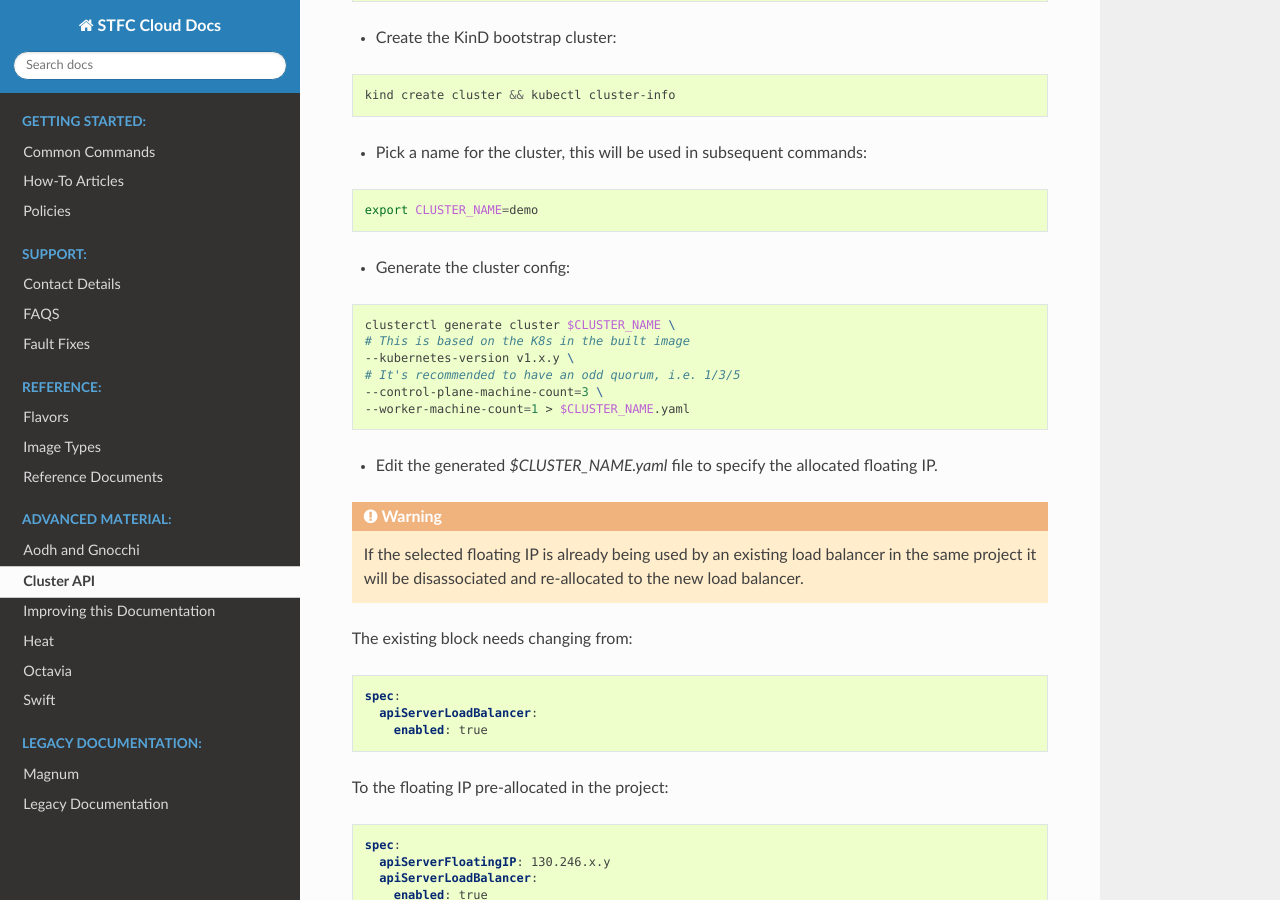
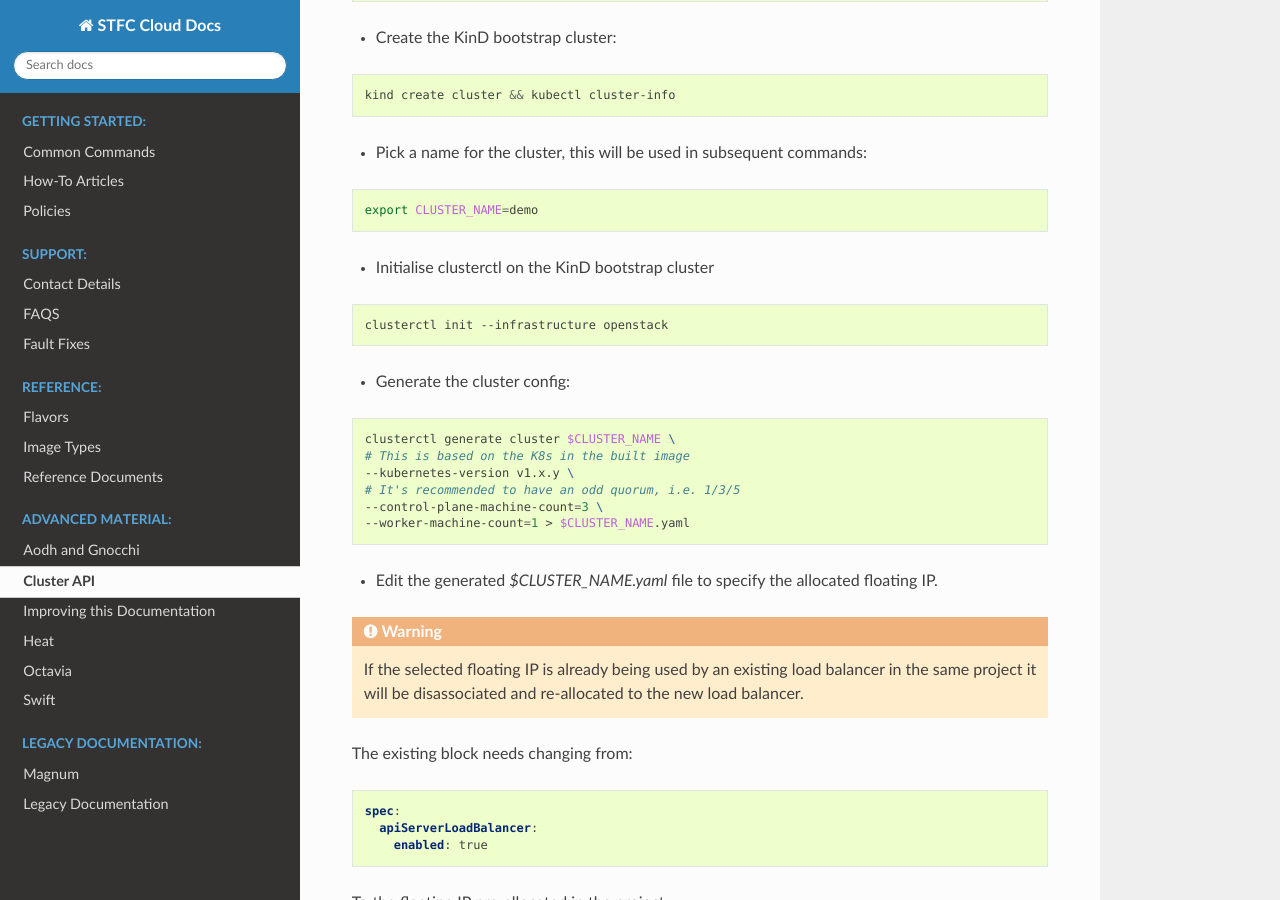
Before and after one commit to stfc/cloud-docs, a Sphinx documentation site: the page built from source/ClusterAPI/Setup.rst, in a window 1280 px wide and 900 px high, scrolled down 3105 px. Built offline with Sphinx 7.4.7 and the Read the Docs theme 2.0.0, drawn with Linux system fonts in a browser that asks for light colours.

Commit message:
Add missing step to clusterctl init for KinD cluster
Adds a missing step to initialise clusterctl on the KinD cluster, as we
only had the steps for the created dest cluster

```diff
--- a/source/ClusterAPI/Setup.rst
+++ b/source/ClusterAPI/Setup.rst
@@ -143,6 +143,12 @@ Configuring the cluster
 
     export CLUSTER_NAME=demo
 
+- Initialise clusterctl on the KinD bootstrap cluster
+
+.. code-block:: bash
+
+    clusterctl init --infrastructure openstack
+
 - Generate the cluster config:
 
 .. code-block:: bash
```
